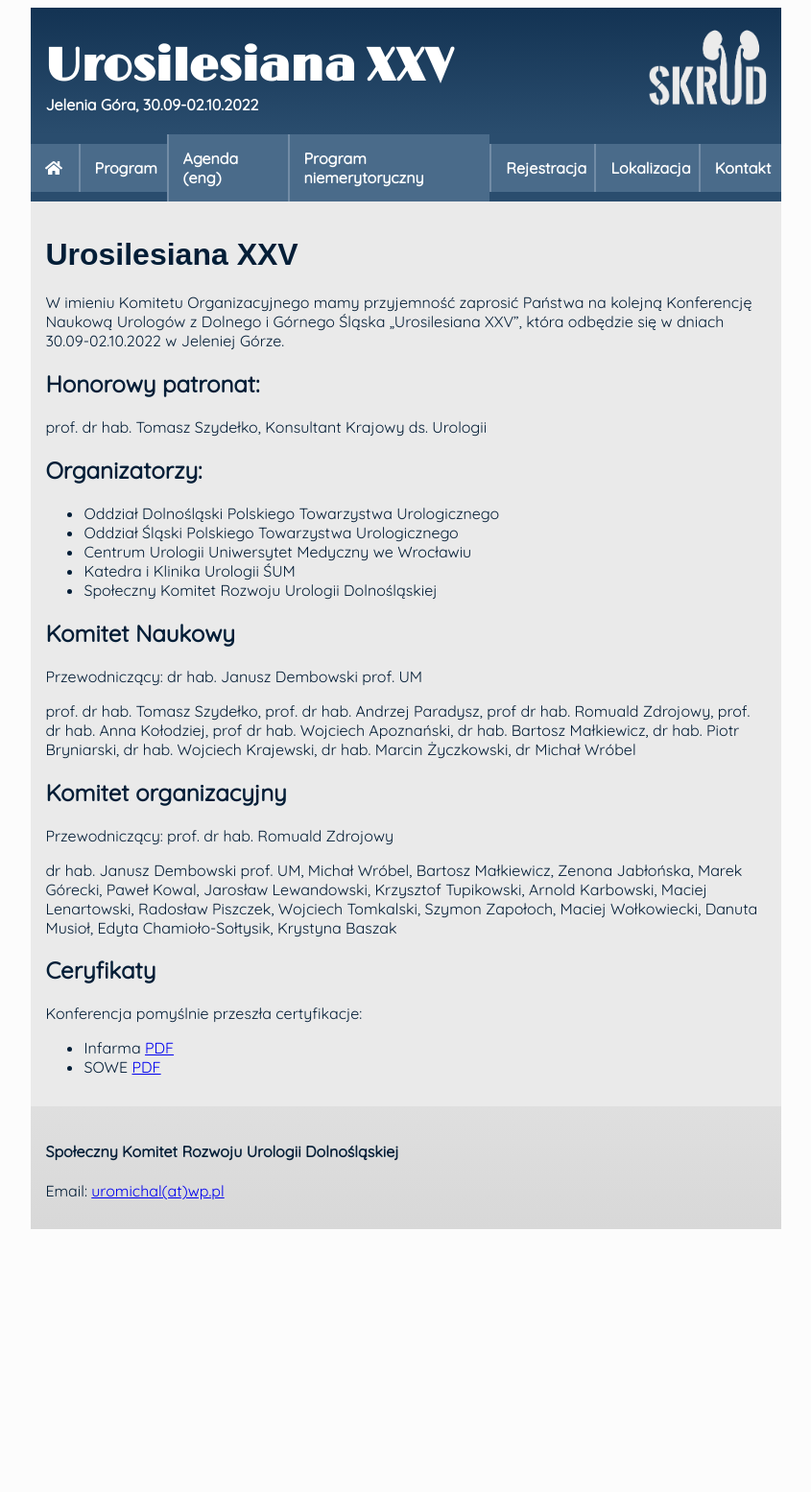
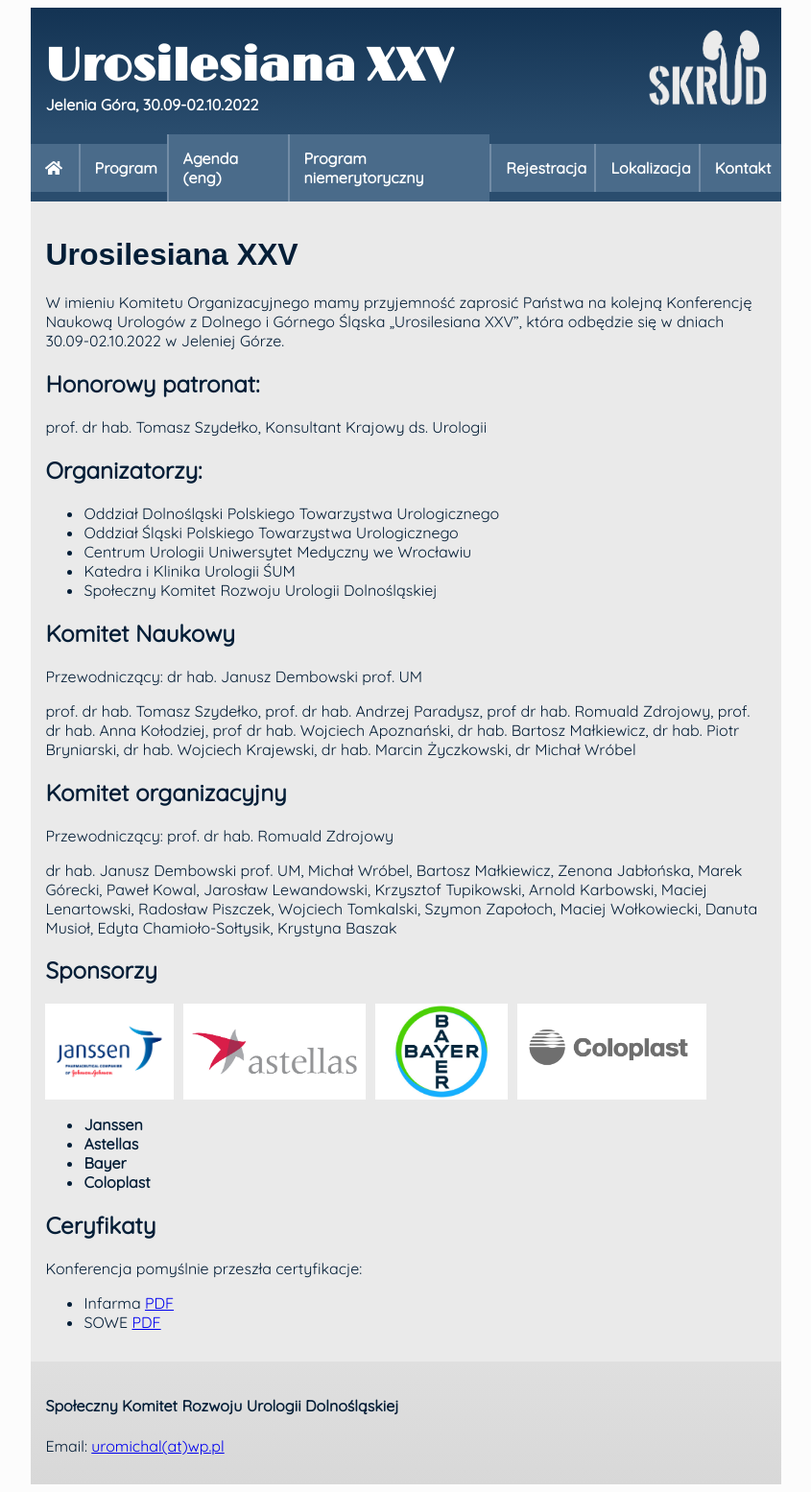
Before and after one commit to ptu-dolnyslask/urosilesiana, a Jekyll site: the page built from index.md, in a window 1280 px wide. Shown: the whole page at 96% size, without its empty margins (217-1062 px from the left). Built offline with Jekyll 4.4.1, drawn with Linux system fonts in a browser that asks for light colours; nearby versions of some CDN libraries; some web fonts are replaced; our own code applies the rules of GitHub Pages for plain Markdown files; before the commit the page ends 1289 px from its top, so only the background shows below that.

Commit message:
Sponsors

```diff
--- a/_config.yml
+++ b/_config.yml
@@ -17,7 +17,7 @@
 subtitle: Jelenia Góra, 30.09-02.10.2022
 email: uromichal@wp.pl
 description: >- # this means to ignore newlines until "baseurl:"
-  Strona Dolnośląskiej Konferencji urologicznej
+  Strona Dolnośląskiej Konferencji Urologicznej
 baseurl: "" # the subpath of your site, e.g. /blog
 url: "https://urosilesiana.github.io" # the base hostname & protocol for your site, e.g. http://example.com
 
--- /dev/null
+++ b/_includes/sponsors.html
@@ -0,0 +1,6 @@
+<div class="sponosor-logos">
+    <img src="{{baseurl}}/assets/logos/Janssen.jpg" />
+    <img src="{{baseurl}}/assets/logos/astellas.jpg" />
+    <img src="{{baseurl}}/assets/logos/bayer.jpg" />
+    <img src="{{baseurl}}/assets/logos/coloplast.png" />
+</div>
--- a/assets/main.scss
+++ b/assets/main.scss
@@ -168,6 +168,16 @@
     }
 }
 
+.sponosor-logos {
+    display: flex;
+
+    gap: 10px;
+
+    > img {
+        max-height: 100px;
+    }
+}
+
 #register {
     display: flex;
     flex-direction: column;
--- a/index.md
+++ b/index.md
@@ -30,6 +30,16 @@
 
 dr hab. Janusz Dembowski prof. UM, Michał Wróbel, Bartosz Małkiewicz, Zenona Jabłońska, Marek Górecki, Paweł Kowal, Jarosław Lewandowski, Krzysztof Tupikowski, Arnold Karbowski, Maciej Lenartowski, Radosław Piszczek, Wojciech Tomkalski, Szymon Zapołoch, Maciej Wołkowiecki, Danuta Musioł, Edyta Chamioło-Sołtysik, Krystyna Baszak
 
+Sponsorzy
+---
+
+{% include sponsors.html %}
+
+* **Janssen**
+* **Astellas**
+* **Bayer**
+* **Coloplast**
+
 Ceryfikaty
 ---
 
```
Also changed, not shown: pages/program-eng.md (+5 -2 lines), pages/program.md (+5 -2 lines), Gemfile.lock, assets/logos/Janssen.jpg (added), assets/logos/astellas.jpg (added), assets/logos/bayer.jpg (added), assets/logos/coloplast.png (added).
